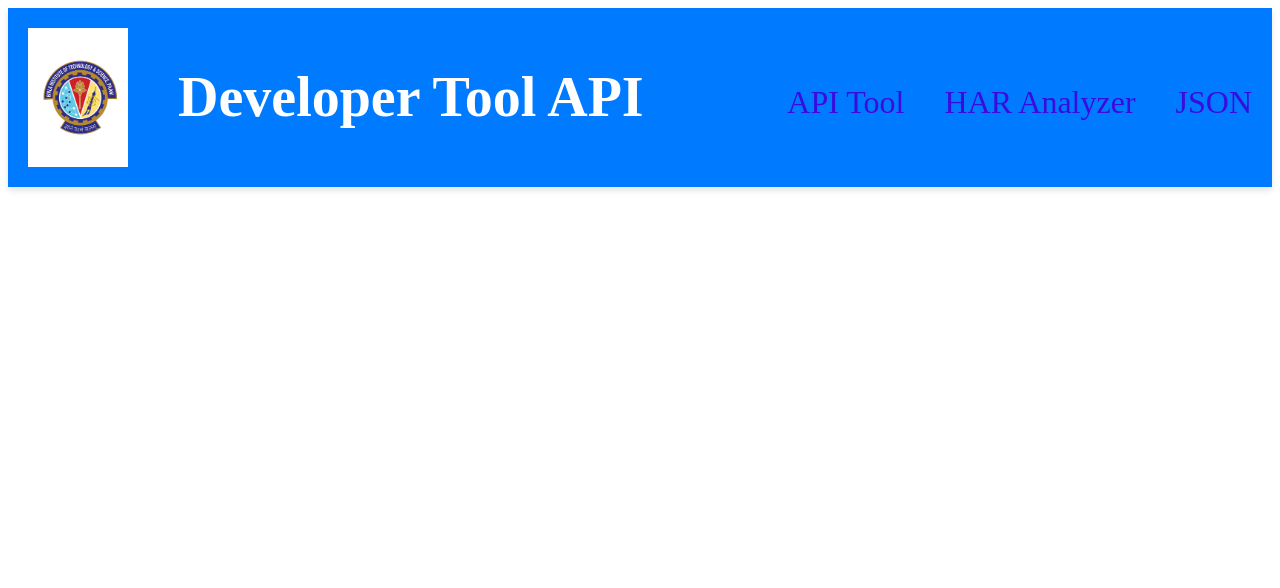
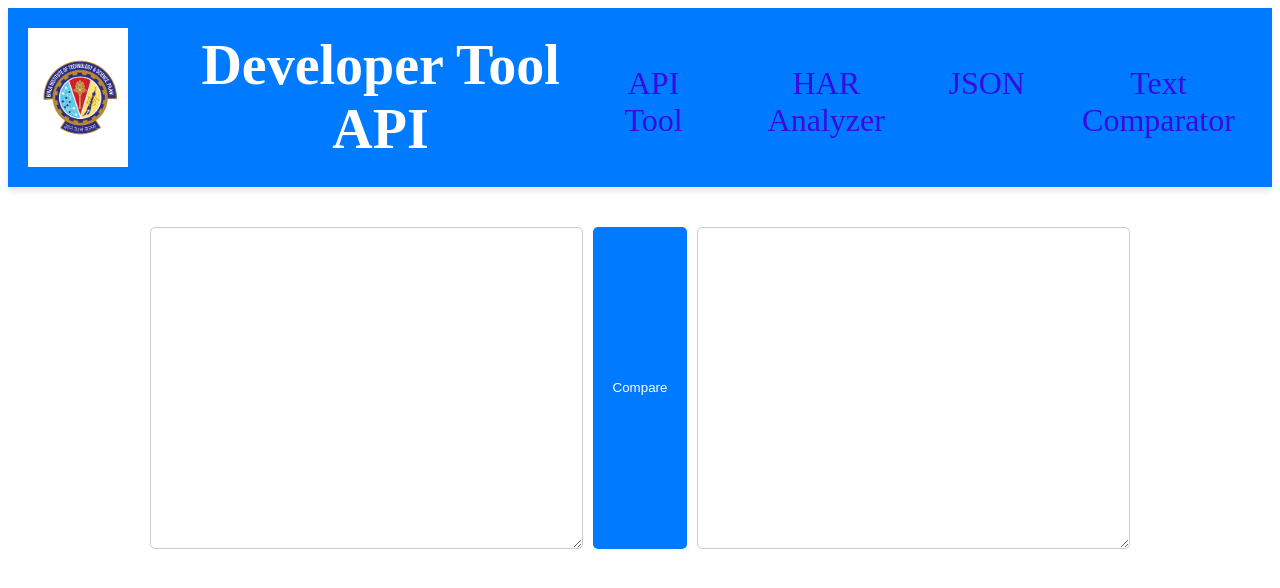
Before and after one commit to arsenalisreal/Developer-tool-API, a React (Create React App) app: page /apiResponseComparator in a window 1280 px wide. Shown: the top 588 px of the page. Built offline with nearby package versions, Linux system fonts and the light colour scheme.

Commit message:
final fix

```diff
--- a/package.json
+++ b/package.json
@@ -8,6 +8,7 @@
     "@testing-library/user-event": "^13.5.0",
     "node-fetch": "^3.3.2",
     "react": "^18.3.1",
+    "react-diff-viewer": "^3.1.1",
     "react-dom": "^18.3.1",
     "react-router-dom": "^6.27.0",
     "react-scripts": "5.0.1",
--- a/src/App.js
+++ b/src/App.js
@@ -5,6 +5,7 @@ import Header from './components/Header';
 import ApiTool from './components/ApiTool';
 import HarAnalyzer from './components/HarAnalyzer';
 import JsonBeautifier from './components/JsonBeautifier';
+import ApiResponseComparator from './components/ApiResponseComparator';
 
 function App() {
     return (
@@ -14,6 +15,7 @@ function App() {
                 <Routes>
                     <Route path="/apiTool" element={<ApiTool />} />
                     <Route path="/harAnalyzer" element={<HarAnalyzer />} />
+                    <Route path="/apiResponseComparator" element={<ApiResponseComparator />} />
                     <Route path="/jsonBeautifier" element={<JsonBeautifier />} />
                 </Routes>
             </div>
--- /dev/null
+++ b/src/components/ApiResponseComparator.css
@@ -0,0 +1,38 @@
+/* src/components/JsonComparer.css */
+.json-comparer {
+    display: flex;
+    flex-direction: column;
+    align-items: center;
+    padding: 20px;
+}
+
+.text-boxes {
+    display: flex;
+    justify-content: space-between;
+    width: 80%;
+    margin: 20px 0;
+}
+
+.json-input {
+    width: 45%;
+    height: 300px;
+    padding: 10px;
+    border: 1px solid #ccc;
+    border-radius: 5px;
+    resize: vertical;
+    font-family: monospace;
+}
+
+.compare-button {
+    margin: 0 10px;
+    padding: 10px 20px;
+    background-color: #007bff;
+    color: #fff;
+    border: none;
+    border-radius: 5px;
+    cursor: pointer;
+}
+
+.compare-button:hover {
+    background-color: #0056b3;
+}
--- /dev/null
+++ b/src/components/ApiResponseComparator.js
@@ -0,0 +1,62 @@
+// src/components/JsonComparer.js
+import React, { useState } from 'react';
+import DiffViewer from 'react-diff-viewer';
+import './ApiResponseComparator.css';
+
+const JsonComparer = () => {
+    const [leftJson, setLeftJson] = useState('');
+    const [rightJson, setRightJson] = useState('');
+    const [showDiff, setShowDiff] = useState(false);
+
+    const handleCompare = () => {
+        setShowDiff(true);
+    };
+
+    const parseJson = (json) => {
+        try {
+            return JSON.stringify(JSON.parse(json), null, 2);
+        } catch (error) {
+            return '{ "error": "Invalid JSON" }';
+        }
+    };
+
+    return (
+        <div className="json-comparer">
+            <div className="text-boxes">
+                <textarea
+                    className="json-input"
+                    value={leftJson}
+                    onChange={(e) => setLeftJson(e.target.value)}
+                    readOnly={showDiff}
+                />
+                <button className="compare-button" onClick={handleCompare}>
+                    Compare
+                </button>
+                <textarea
+                    className="json-input"
+                    value={rightJson}
+                    onChange={(e) => setRightJson(e.target.value)}
+                    readOnly={showDiff}
+                />
+            </div>
+            {showDiff && (
+                <DiffViewer
+                    oldValue={parseJson(leftJson)}
+                    newValue={parseJson(rightJson)}
+                    splitView={true}
+                    styles={{
+                        variables: {
+                            diffViewerBackground: '#fafafa',
+                            addedBackground: '#e6ffed',
+                            addedColor: '#008000',
+                            removedBackground: '#ffeef0',
+                            removedColor: '#ff0000',
+                        },
+                    }}
+                />
+            )}
+        </div>
+    );
+};
+
+export default JsonComparer;
--- a/src/components/Header.js
+++ b/src/components/Header.js
@@ -14,6 +14,7 @@ const Header = () => (
             <Link to="/apiTool">API Tool</Link>
             <Link to="/harAnalyzer">HAR Analyzer</Link>
             <Link to="/jsonBeautifier">JSON</Link>
+            <Link to="/apiResponseComparator">Text Comparator</Link>
         </nav>
     </header>
 );
```
Also changed, not shown: 1 other file (tests, documents, lock files or other folders).
